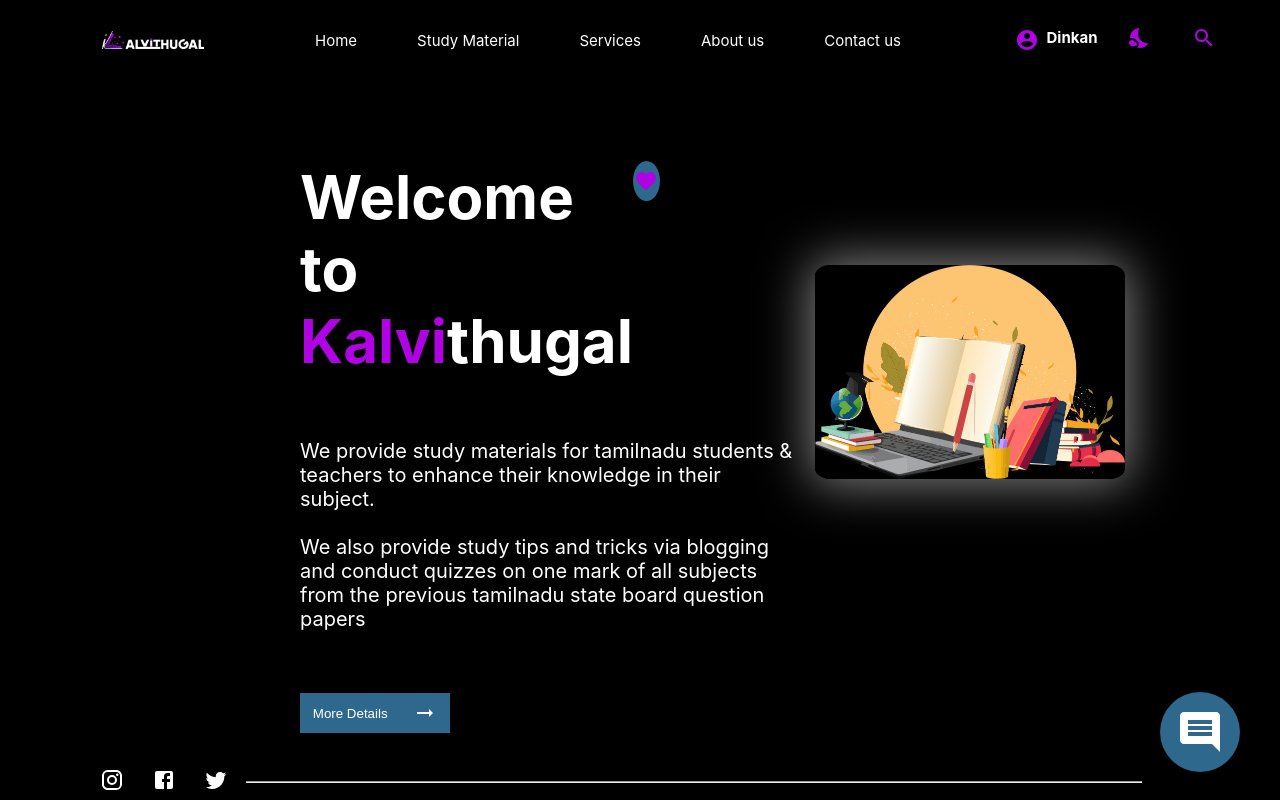
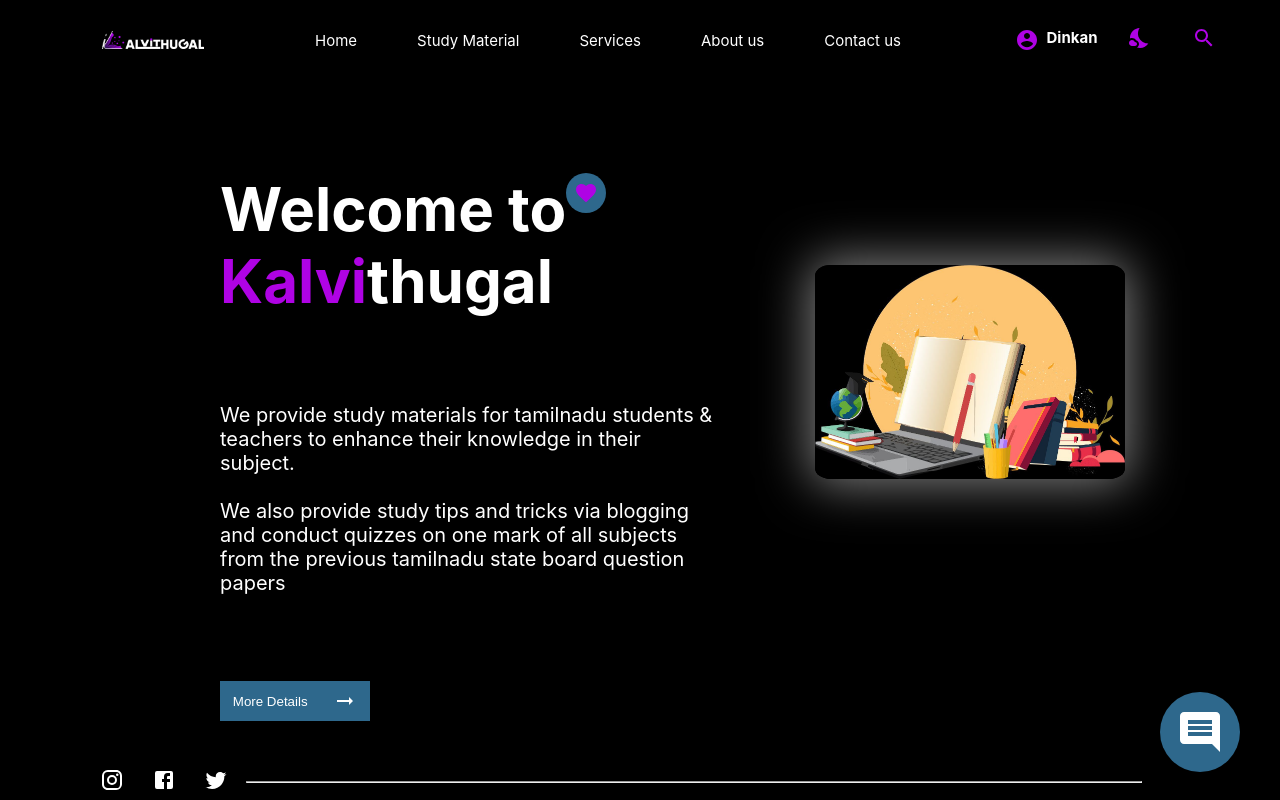
Before and after one commit to AbhinSjohn/Kalvithukal, a React (Create React App) app: page / in a window 1280 px wide. Shown: the top 800 px of the page. Built offline with nearby package versions, Linux system fonts and the light colour scheme.

Commit message:
margin correction

```diff
--- a/src/Body.css
+++ b/src/Body.css
@@ -50,7 +50,7 @@
 }
 .body__header{
 
-    margin-left: 280px;
+    margin-left: 200px;
     margin-top: 50px;
     font-size: 30px;
     display: flex;
@@ -61,7 +61,7 @@
 }
 .body__description{
     font-size: 20px;
-    margin-left: 280px;
+    margin-left: 200px;
     width: 500px;
 
 }
@@ -74,7 +74,7 @@
     background-color: #2e688c;
     border: none;
     color: white;
-    margin-left: 280px;
+    margin-left: 200px;
 }
 .body_socialMedias{
 
```
